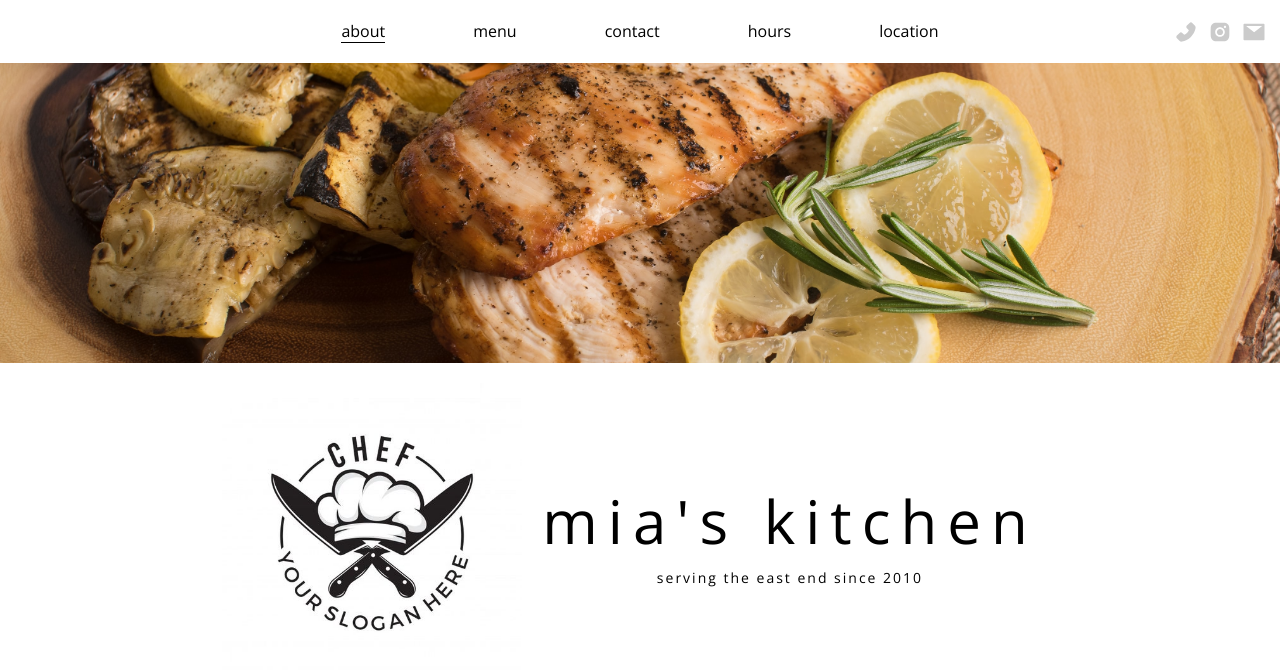
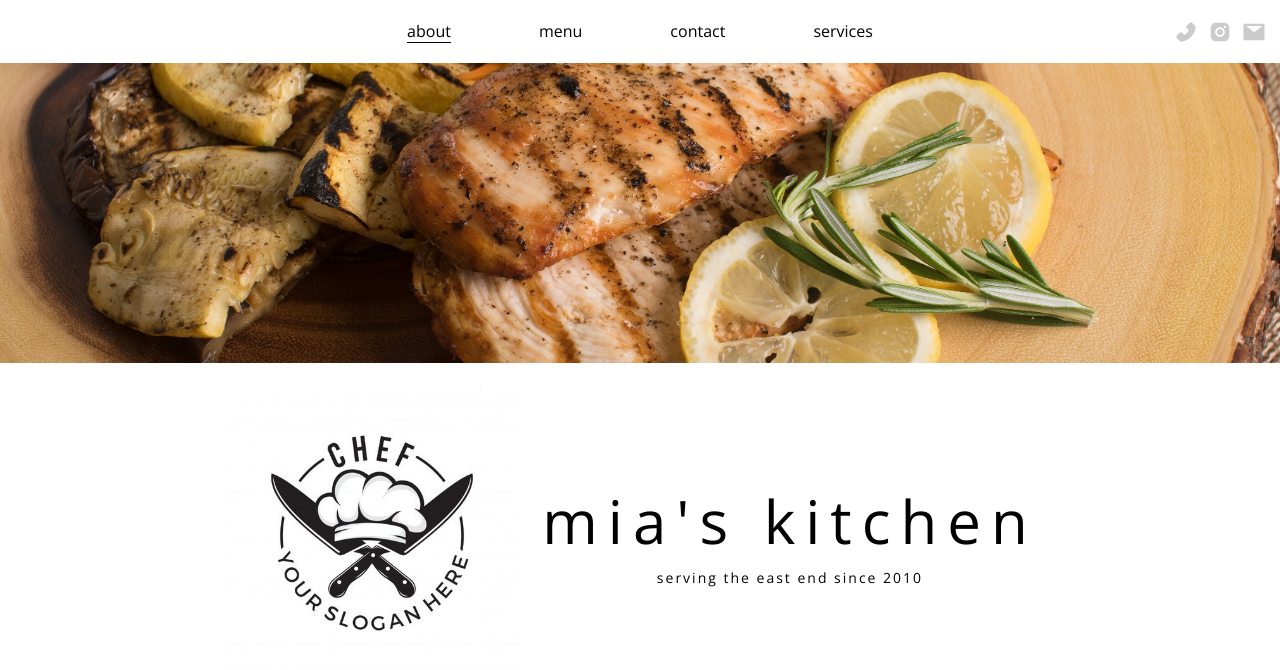
Before and after one commit to mikey-mo/mias-kitchen, a React (Create React App) app: page /about in a window 1280 px wide. Shown: the top 670 px of the page. Built offline with nearby package versions, Linux system fonts and the light colour scheme.

Commit message:
make contsts for nav

```diff
--- a/src/App.js
+++ b/src/App.js
@@ -1,11 +1,11 @@
 import React from 'react';
 import { BrowserRouter as Router, Route, Redirect } from 'react-router-dom';
+
 import Header from './views/header';
-// import Body from './views/body';
 import MobileFooter from './views/mobile-footer';
-
+import About from './views/about';
+import Menu from './views/menu';
 import './app.scss';
-import Body from './views/body';
 
 function App() {
   return (
@@ -15,7 +15,8 @@ function App() {
         <Route path="/">
           <Redirect to="/about" />
         </Route>
-        <Route exact path="/about" render={Body} />
+        <Route exact path="/about" render={About} />
+        <Route exact path="/menu" render={Menu} />
       </Router>
       {/* <Body /> */}
       <MobileFooter />
--- a/src/components/nav-bar.js
+++ b/src/components/nav-bar.js
@@ -2,14 +2,14 @@ import React from 'react';
 
 import NavButton from './nav-button';
 import Contact from './contact';
+import text from '../constants/english.json';
 
-const buttons = ['about', 'menu', 'contact', 'hours', 'location'];
 
-const DisplayNavButtons = buttons => buttons.map(button => <NavButton key={button} title={button} />);
+const DisplayNavButtons = () => text.navigation.routes.map(button => <NavButton key={button} title={button} />);
 
 const NavBar = () => (
   <nav className="nav-bar">
-    {DisplayNavButtons(buttons)}
+    {DisplayNavButtons()}
     <Contact />
   </nav>
 );
--- a/src/constants/english.json
+++ b/src/constants/english.json
@@ -1,4 +1,12 @@
 {
+  "navigation": {
+    "routes": [
+      "about",
+      "menu",
+      "contact",
+      "services"
+    ]
+  },
   "header": {
     "title": "mia's kitchen",
     "subTitle": "serving the east end since 2010",
--- /dev/null
+++ b/src/views/menu.js
@@ -0,0 +1,11 @@
+import React from 'react';
+
+const Menu = () => (
+  <div>
+    <p>
+      Hi
+    </p>
+  </div>
+);
+
+export default Menu;
--- a/src/views/mobile-footer.js
+++ b/src/views/mobile-footer.js
@@ -1,15 +1,13 @@
 import React from 'react';
 
-// import NavButton from '../components/nav-button';
-
-const buttons = ['about', 'menu', 'contact', 'hours', 'location'];
+import text from '../constants/english.json';
 
 // const DisplayMobileNavButtons = buttons => buttons.map(button => <NavButton key={button} title={button} />);
 
 const NavBar = () => (
   <nav className="mobile-footer">
     <div className="mobile-footer__buttons">
-      {buttons.map((button) => <p key={button} style={{ margin: '0 14px', fontSize: '10px' }}>{button}</p>)}
+      {text.navigation.routes.map((button) => <p key={button} style={{ margin: '0 14px', fontSize: '10px' }}>{button}</p>)}
     </div>
   </nav>
 );
```
Also changed, not shown: src/views/about.js (renamed from src/views/body.js), src/views/contact.js (added).
